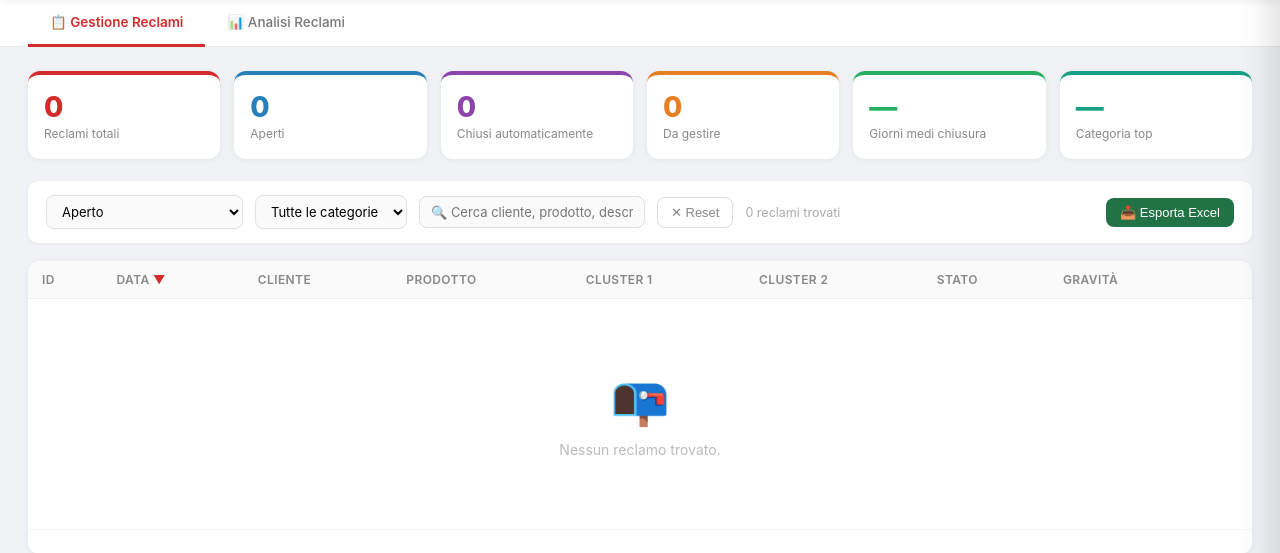
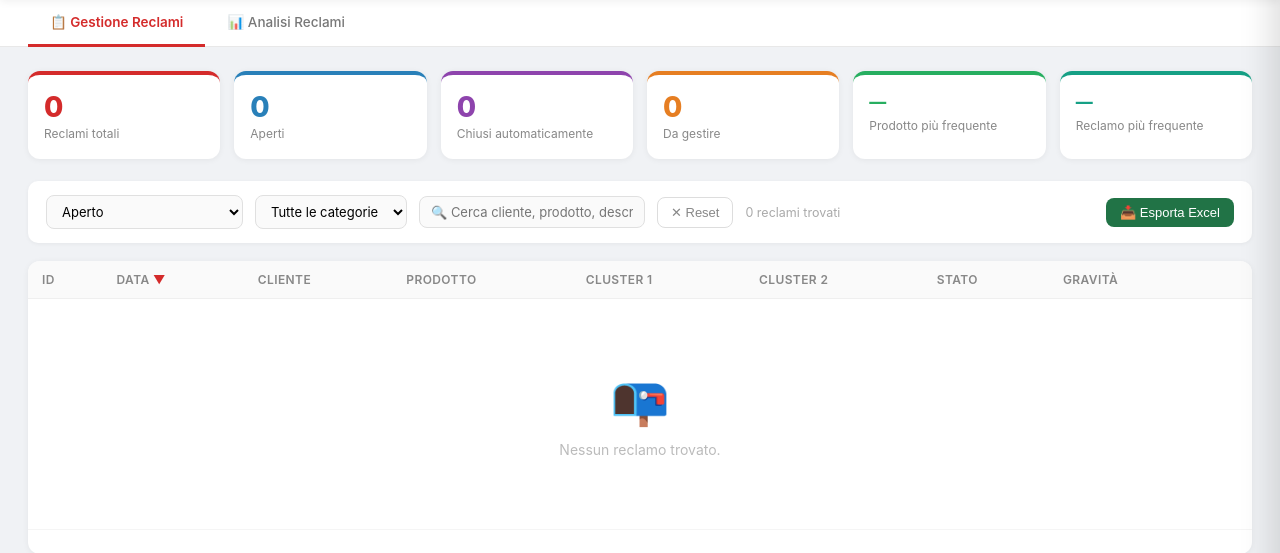
Before and after one commit to rverdelli/Unichips, a FastAPI app: page /admin in a window 1280 px wide. Shown: the part 58-611 px from the top of the page. Run offline with FastAPI, Linux system fonts and the light colour scheme; data that the repository does not hold is empty.

Commit message:
Update admin complaint analytics

```diff
--- a/main.py
+++ b/main.py
@@ -399,10 +399,16 @@ async def admin_stats(
         avg_days = round(sum(deltas) / len(deltas), 1) if deltas else None
 
     top_cat = None
+    top_product = None
+    top_cluster1 = None
     if rows:
         from collections import Counter
         counts = Counter(r.get("problem_category","") for r in rows if r.get("problem_category"))
         top_cat = counts.most_common(1)[0][0] if counts else None
+        product_counts = Counter(r.get("product","") for r in rows if r.get("product"))
+        top_product = product_counts.most_common(1)[0][0] if product_counts else None
+        cluster1_counts = Counter(r.get("cluster1","") for r in rows if r.get("cluster1"))
+        top_cluster1 = cluster1_counts.most_common(1)[0][0] if cluster1_counts else None
 
     # Monthly trend (last 24 months)
     from collections import defaultdict
@@ -461,6 +467,8 @@ async def admin_stats(
             "pending":  pending,
             "avg_days": avg_days,
             "top_cat":  top_cat,
+            "top_product": top_product,
+            "top_cluster1": top_cluster1,
         },
         "monthly":        monthly_series,
         "by_category":    by_category,
--- a/templates/admin.html
+++ b/templates/admin.html
@@ -67,8 +67,9 @@ body { font-family: -apple-system, BlinkMacSystemFont, 'Segoe UI', Arial, sans-s
 .kpi-card.teal   { border-top-color: #16a085; }
 .kpi-val {
   font-size: 28px; font-weight: 800; color: #D42B2B;
-  line-height: 1; margin-bottom: 5px;
+  line-height: 1; margin-bottom: 5px; overflow-wrap: anywhere;
 }
+.kpi-card.text .kpi-val { font-size: 17px; line-height: 1.15; }
 .kpi-card.blue   .kpi-val { color: #2980b9; }
 .kpi-card.green  .kpi-val { color: #27ae60; }
 .kpi-card.orange .kpi-val { color: #e67e22; }
@@ -482,12 +483,8 @@ input[type="date"]:focus { border-color: #D42B2B; }
         <div class="chart-title">Automatico vs Team qualità</div>
         <div class="chart-wrap"><canvas id="chart-auto"></canvas></div>
       </div>
-      <div class="chart-card">
-        <div class="chart-title">Tempo medio chiusura per categoria (giorni)</div>
-        <div class="chart-wrap"><canvas id="chart-avgdays"></canvas></div>
-      </div>
-      <div class="chart-card">
-        <div class="chart-title">🏆 Top 5 prodotti con più reclami</div>
+      <div class="chart-card wide">
+        <div class="chart-title">Top 5 prodotti con più reclami</div>
         <div id="top5-content"></div>
       </div>
     </div>
@@ -790,8 +787,8 @@ async function loadKpiGestione() {
       ${kpiCard('blue',   k.open,    'Aperti', '')}
       ${kpiCard('purple', k.auto,    'Chiusi automaticamente', '')}
       ${kpiCard('orange', k.pending, 'Da gestire', '')}
-      ${kpiCard('green',  k.avg_days !== null ? k.avg_days+'gg' : '—', 'Giorni medi chiusura', '')}
-      ${kpiCard('teal',   k.top_cat||'—', 'Categoria top', '')}`;
+      ${kpiCard('green text', k.top_product||'—', 'Prodotto più frequente', '')}
+      ${kpiCard('teal text', k.top_cluster1||'—', 'Reclamo più frequente', '')}`;
   } catch(_) {}
 }
 
@@ -992,8 +989,8 @@ function renderKpiAnalisi(k) {
     ${kpiCard('blue',   k.open,    'Aperti')}
     ${kpiCard('purple', k.auto,    'Chiusi automaticamente')}
     ${kpiCard('orange', k.pending, 'Da gestire')}
-    ${kpiCard('green',  k.avg_days !== null ? k.avg_days+'gg' : '—', 'Giorni medi chiusura')}
-    ${kpiCard('teal',   k.top_cat||'—', 'Categoria top')}`;
+    ${kpiCard('green text', k.top_product||'—', 'Prodotto più frequente')}
+    ${kpiCard('teal text', k.top_cluster1||'—', 'Reclamo più frequente')}`;
 }
 
 function destroyChart(id) {
@@ -1041,20 +1038,6 @@ function renderCharts(d) {
       labels: { font: { size: 11 }, padding: 10, boxWidth: 12 } } } }
   });
 
-  // Avg days horizontal bar
-  destroyChart('avgdays');
-  charts['avgdays'] = new Chart(document.getElementById('chart-avgdays'), {
-    type: 'bar',
-    data: {
-      labels: d.avg_by_cat.map(x => x.label),
-      datasets: [{ data: d.avg_by_cat.map(x => x.value), backgroundColor: RED,
-                   borderRadius: 4 }]
-    },
-    options: { ...baseOpts(), indexAxis: 'y',
-               plugins: { legend: { display: false } },
-               scales: { x: { beginAtZero: true, title: { display: true, text: 'giorni', font: { size: 11 } } },
-                         y: { ticks: { font: { size: 11 } } } } }
-  });
 }
 
 function baseOpts() {
```
Also changed, not shown: admin_app.py (+16 -24 lines).
